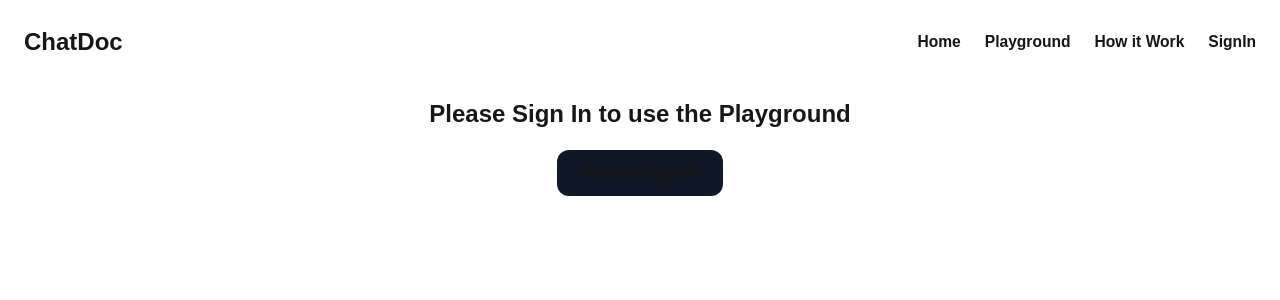
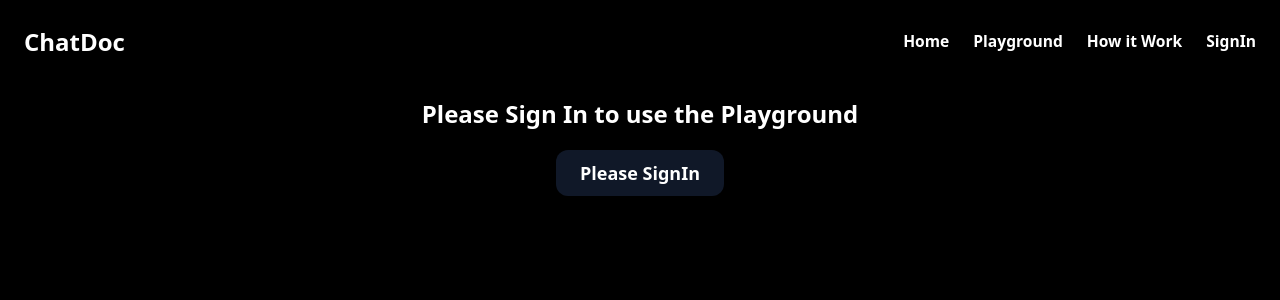
Before and after one commit to Arpit10110/ChatDoc, a Next.js app: page /playground in a window 1280 px wide. Shown: the top 300 px of the page. Built offline with nearby package versions, Linux system fonts and the light colour scheme; no server answers.

Commit message:
started the hero page

```diff
--- a/src/app/globals.css
+++ b/src/app/globals.css
@@ -1,9 +1,7 @@
 @import "tailwindcss";
+@import url('https://fonts.googleapis.com/css2?family=Stardos+Stencil:wght@400;700&display=swap');
 
-:root {
-  --background: #ffffff;
-  --foreground: #171717;
-}
+
 
 @theme inline {
   --color-background: var(--background);
@@ -12,19 +10,16 @@
   --font-mono: var(--font-geist-mono);
 }
 
-@media (prefers-color-scheme: dark) {
-  :root {
-    --background: #0a0a0a;
-    --foreground: #ededed;
-  }
-}
+
 
 html{
   font-size: 75%;
 }
 
 body {
-  background: var(--background);
-  color: var(--foreground);
-  font-family: Arial, Helvetica, sans-serif;
+ background-color: black;
+ color: white;
 }
+.font-tektur{
+  font-family: "Stardos Stencil", system-ui;
+}
--- a/src/app/layout.tsx
+++ b/src/app/layout.tsx
@@ -1,17 +1,8 @@
 import type { Metadata } from "next";
-import { Geist, Geist_Mono } from "next/font/google";
 import "./globals.css";
 import {ClerkProvider} from '@clerk/nextjs'
 
-const geistSans = Geist({
-  variable: "--font-geist-sans",
-  subsets: ["latin"],
-});
 
-const geistMono = Geist_Mono({
-  variable: "--font-geist-mono",
-  subsets: ["latin"],
-});
 
 export const metadata: Metadata = {
   title: "Create Next App",
@@ -26,9 +17,7 @@
   return (
     <ClerkProvider>
     <html lang="en">
-      <body
-        className={`${geistSans.variable} ${geistMono.variable} antialiased`}
-      >
+      <body>
         {children}
       </body>
     </html>
--- a/src/app/page.tsx
+++ b/src/app/page.tsx
@@ -1,10 +1,10 @@
+import HeroSection from "@/components/HeroSection"
 import Navbar from "@/components/Navbar"
-import Uploader from "@/components/Uploader"
 const page = () => {
   return (
     <>
     <Navbar/>
-      {/* <Uploader/> */}
+    <HeroSection/>
     </>
   )
 }
--- /dev/null
+++ b/src/components/HeroSection.tsx
@@ -0,0 +1,22 @@
+import Image from 'next/image'
+import Link from 'next/link'
+import React from 'react'
+import herogif from "@/assets/herogif.gif"
+const HeroSection = () => {
+  return (
+    <>
+        <div className='w-full min-h-[70vh] relative ' >
+            <div className='w-full flex flex-col justify-center items-center gap-[2.5rem] my-[8rem] cursor-default ' >
+                <h1 className='font-tektur text-[3.5rem] font-bold   ' >🔥 Slide Your PDF In, Get Instant Answers 🔥</h1>
+                <p className='w-[75%] text-center text-[2rem] ' >
+                PDFs were never supposed to be this cool. Just upload, ask anything, and get instant answers like you're chatting with a real one. No more scrolling through 100 pages like it's 2005.
+                </p>
+                <Link className='text-[2rem] bg-[#158cbc7a] px-[3rem] py-[0.5rem] rounded-[10px] hover:scale-[1.03] transition-all font-semibold ' href={"/playground"} >Let's Get Nerdy 🤖</Link>
+            </div>
+            <Image className='absolute bottom-0 right-[2rem] w-[20%] ' src={herogif} alt='Helllo' />
+        </div>
+    </>
+  )
+}
+
+export default HeroSection
```
Also changed, not shown: 1 other file (tests, documents, lock files or other folders).
